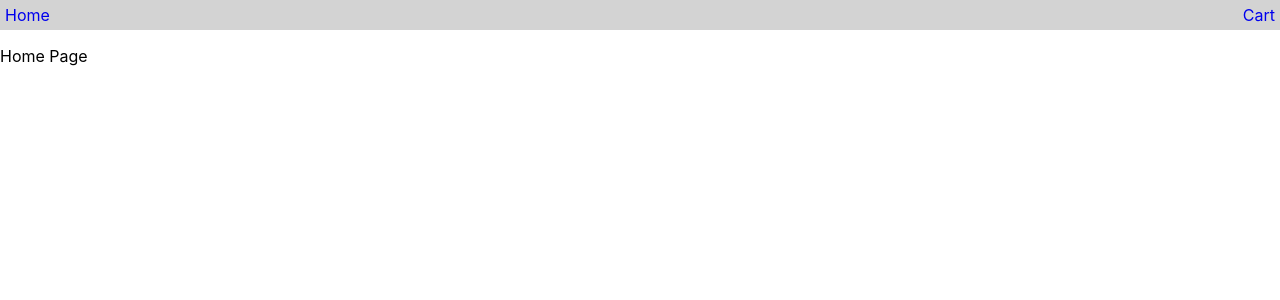
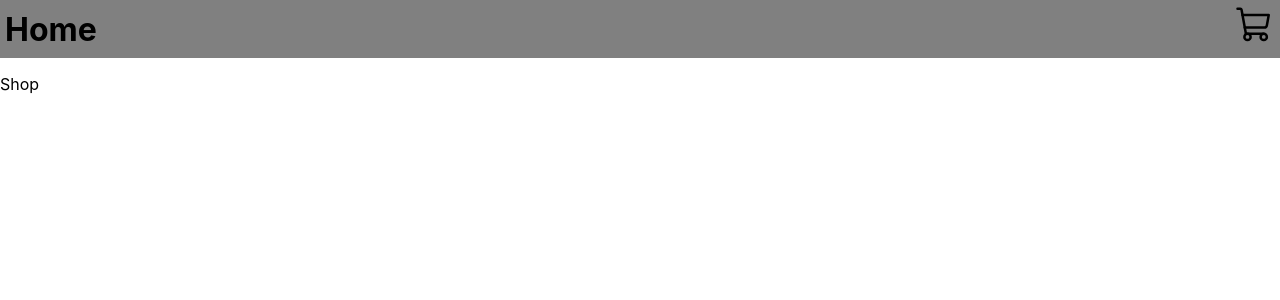
Before and after one commit to arta444/MousepadApp, a React (Create React App) app in the folder my-app/: page / in a window 1280 px wide. Shown: the top 300 px of the page. Built offline with nearby package versions, Linux system fonts and the light colour scheme.

Commit message:
Added a navbar

```diff
--- a/my-app/package.json
+++ b/my-app/package.json
@@ -6,6 +6,7 @@
     "@testing-library/jest-dom": "^5.16.5",
     "@testing-library/react": "^13.4.0",
     "@testing-library/user-event": "^13.5.0",
+    "phosphor-react": "^1.4.1",
     "react": "^18.2.0",
     "react-dom": "^18.2.0",
     "react-router": "^6.12.1",
--- a/my-app/src/App.js
+++ b/my-app/src/App.js
@@ -1,15 +1,17 @@
 import "./App.css";
-import { Route, Routes } from "react-router-dom";
+import {Route, Routes } from "react-router-dom";
 import Home from "./Pages/Home.jsx";
 import Cart from "./Pages/Cart";
+import Navbar from "./Components/Navbar";
 
 function App() {
   return (
     <>
+      <Navbar/>
       <Routes>
-        <Route path="/" element={<Home/>}/>
-        <Route path="/home" element={<Home/>}/>
-        <Route path="/cart" element={<Cart/>}/>
+        <Route path="/" element={<Home />} />
+        <Route path="/home" element={<Home />} />
+        <Route path="/cart" element={<Cart />} />
       </Routes>
     </>
   );
--- a/my-app/src/Components/Navbar.css
+++ b/my-app/src/Components/Navbar.css
@@ -1,8 +1,10 @@
 .navbar{
-    background-color: lightgrey;
+    background-color: grey;
     justify-content: space-between;
 }
 .navLink{
     text-decoration: none;
-
+    color: black;
+    font-size: 2rem;
+    font-weight: bold;
 }
--- a/my-app/src/Components/Navbar.jsx
+++ b/my-app/src/Components/Navbar.jsx
@@ -1,12 +1,15 @@
 import React from 'react';
 import "./Navbar.css";
 import { Link } from 'react-router-dom';
+import {ShoppingCart} from "phosphor-react"
 
 export default function Navbar() {
   return (
     <div className="container navbar">
         <Link to="/home"className='navLink' >Home</Link>
-        <Link to="/cart" className='navLink' >Cart</Link>
+        <Link to="/cart" className='navLink' >
+          <ShoppingCart size={40}/>
+        </Link>
     </div>
   )
 }
--- a/my-app/src/Pages/Cart.jsx
+++ b/my-app/src/Pages/Cart.jsx
@@ -1,11 +1,9 @@
 import React from 'react';
 import { Link } from 'react-router-dom';
-import Navbar from '../Components/Navbar';
 
 export default function Cart() {
   return (
     <>
-      <Navbar/>
       <p>Cart Page</p>
     </>
   )
--- a/my-app/src/Pages/home.jsx
+++ b/my-app/src/Pages/home.jsx
@@ -1,11 +1,16 @@
-import Navbar from "../Components/Navbar";
 import "./Home.css";
 
 export default function Home() {
   return (
-    <>
-      <Navbar />
-      <p>Home Page</p>
-    </>
+    <div className="shop">
+      <div className="homeTitle">
+        <p>Shop</p>
+      </div>
+
+    <div className="products">
+
+    </div>
+
+    </div>
   );
 }
--- /dev/null
+++ b/my-app/src/products.js
@@ -0,0 +1,2 @@
+//This file us only used to simulate an api call
+//we will later build the backend and then delite this file
```
Also changed, not shown: 1 other file (tests, documents, lock files or other folders).
